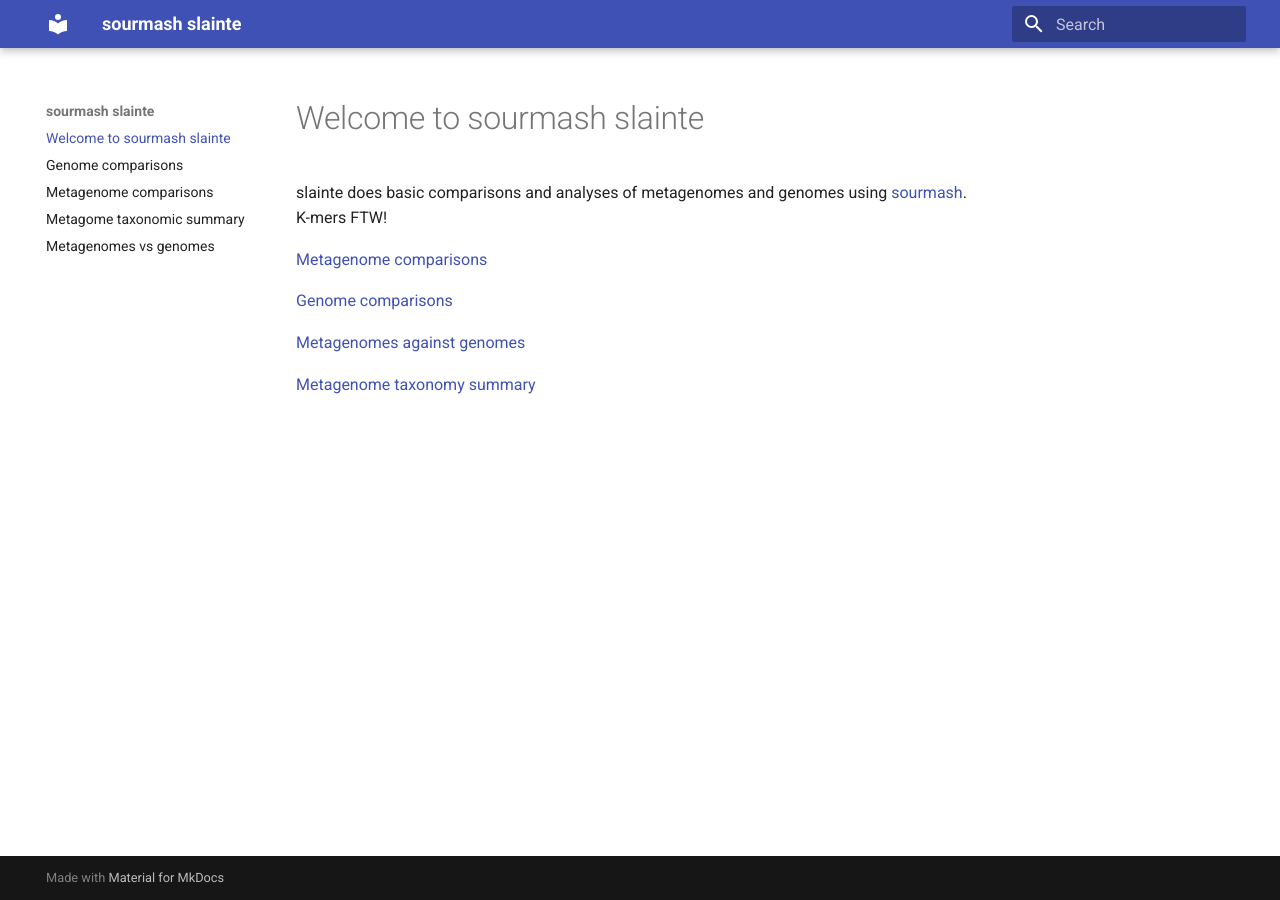
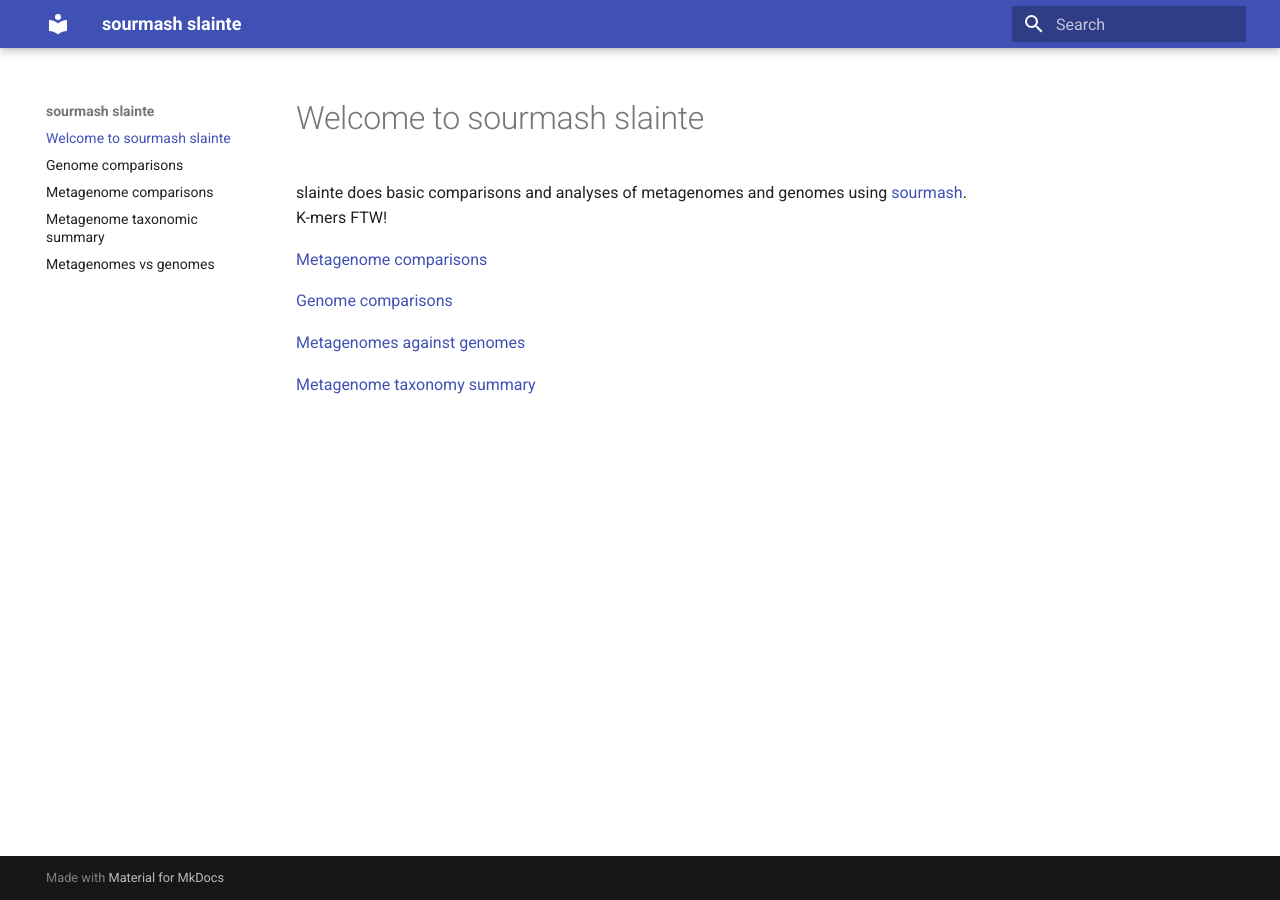
Before and after one commit to dib-lab/sourmash-slainte, an MkDocs documentation site: the page built from docs/index.md, in a window 1280 px wide. Built offline with MkDocs 1.6.1 and Material for MkDocs 9.7.7, drawn with Linux system fonts in a browser that asks for light colours.

Commit message:
fix spelling

```diff
--- a/docs/metag_tax.md
+++ b/docs/metag_tax.md
@@ -1,4 +1,4 @@
-# Metagome taxonomic summary
+# Metagenome taxonomic summary
 
 {{ read_csv('outputs/metag_gather/metag.21.kreport.csv') }}
 
```
